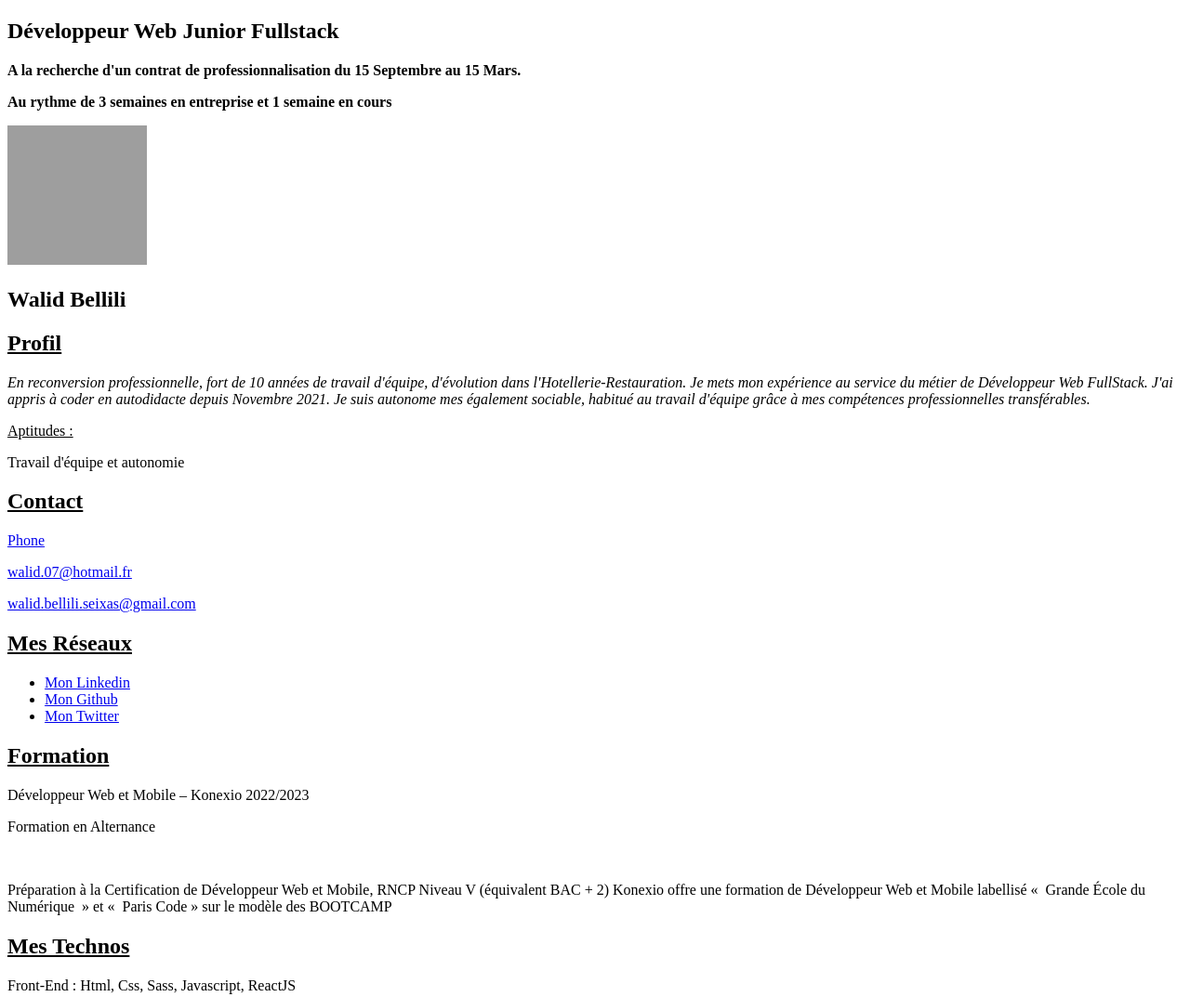
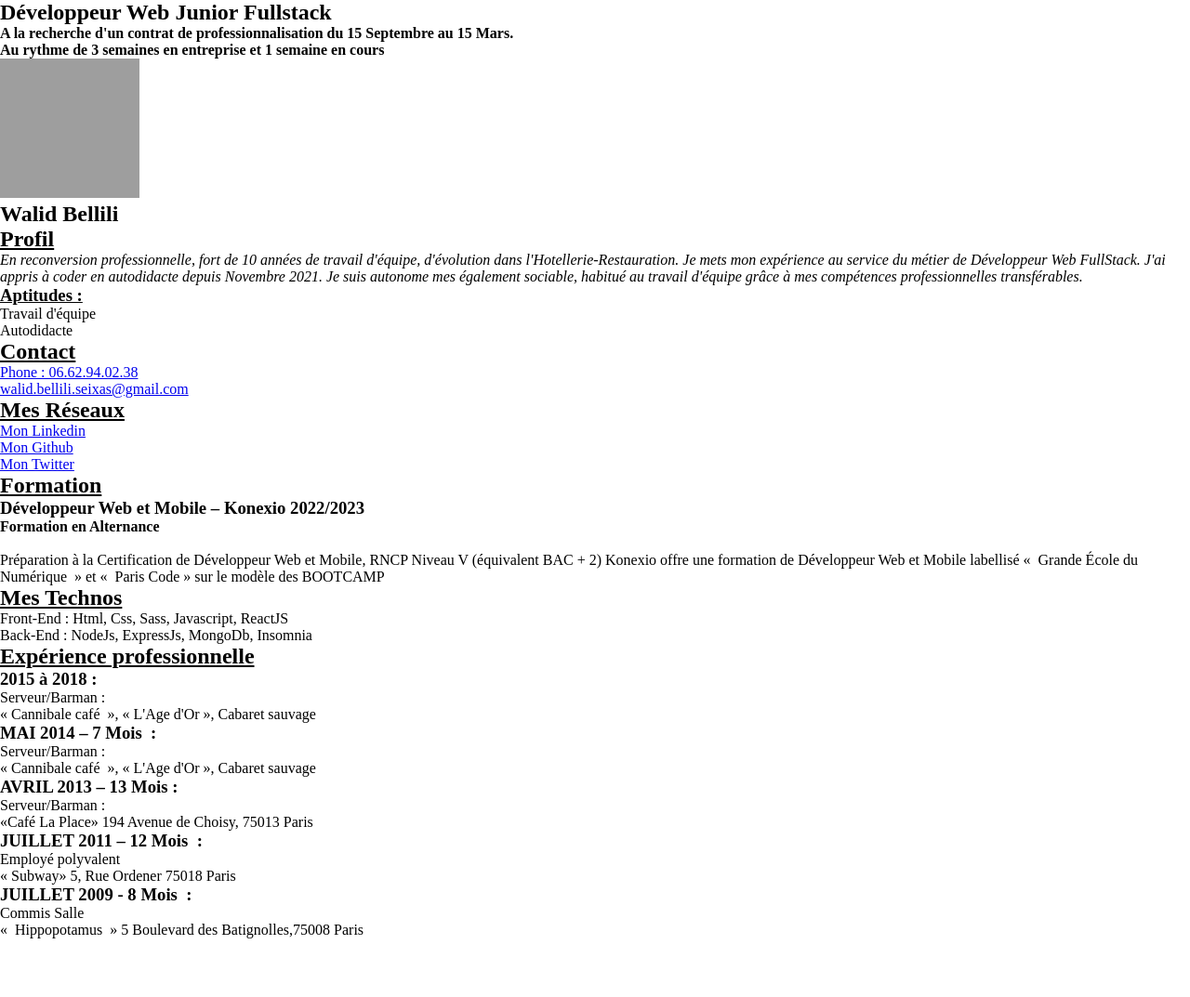
Before and after one commit to WalidBellili/html-css, a plain HTML site: page index.html in a window 1280 px wide. Shown: the top 1073 px of the page at 93% size. After the commit the page ends 1010 px from the top, so only its background shows below. Drawn offline with Linux system fonts and the light colour scheme; grey boxes are pictures that could not be loaded.

Commit message:
cv html_css

```diff
--- a/index.html
+++ b/index.html
@@ -4,7 +4,7 @@
         <meta charset="UTF-8" />
         <meta http-equiv="X-UA-Compatible" content="IE=edge" />
         <meta name="viewport" content="width=device-width, initial-scale=1.0" />
-	<link rel="stylesheet" href="style.css">
+        <link rel="stylesheet" href="style.css" />
         <title>CV</title>
     </head>
     <body>
@@ -13,99 +13,141 @@
                 <h1>Développeur Web Junior Fullstack</h1>
                 <p>
                     <strong>
-            A la recherche d'un contrat de professionnalisation du 15 Septembre
-            au 15 Mars.
+                        A la recherche d'un contrat de professionnalisation du
+                        15 Septembre au 15 Mars.
                     </strong>
                 </p>
                 <p>
                     <strong
-            >Au rythme de 3 semaines en entreprise et 1 semaine en cours</strong
+                        >Au rythme de 3 semaines en entreprise et 1 semaine en
+                        cours</strong
                     >
                 </p>
             </section>
         </header>
         <aside>
-
-        <header>
+            <section>
                 <img
-            src="./assets/img/photo carré.jpg"
+                    src="./assets/img/squaredPic.jpg"
                     alt="Photo cv"
                     height="150"
                     width="150"
                 />
                 <h2><strong>Walid Bellili</strong></h2>
-        </header>
             </section>
 
+            <section>
+                <h2><u>Profil</u></h2>
+                <p>
+                    <em>
+                        En reconversion professionnelle, fort de 10 années de
+                        travail d'équipe, d'évolution dans
+                        l'Hotellerie-Restauration. Je mets mon expérience au
+                        service du métier de Développeur Web FullStack. J'ai
+                        appris à coder en autodidacte depuis Novembre 2021. Je
+                        suis autonome mes également sociable, habitué au travail
+                        d'équipe grâce à mes compétences professionnelles
+                        transférables.
+                    </em>
+                </p>
+                <h3><u>Aptitudes :</u></h3>
+                <ul>
+                    <li>Travail d'équipe</li>
+                    <li>Autodidacte</li>
+                </ul>
+            </section>
 
+            <section>
                 <article>
-            <h2><u>Profil</u></h2>
-            <p><em>
-              En reconversion professionnelle, fort de 10 années de travail
-              d'équipe, d'évolution dans l'Hotellerie-Restauration. Je mets mon
-              expérience au service du métier de Développeur Web FullStack. J'ai
-              appris à coder en autodidacte depuis Novembre 2021. Je suis
-              autonome mes également sociable, habitué au travail d'équipe grâce
-              à mes compétences professionnelles transférables.
-			</em></p>
-            <p><u>Aptitudes :</u></p>
-            <p>Travail d'équipe et autonomie</p>
+                    <h2><u>Contact</u></h2>
+                    <ul>
+                        <li>
+                            <a href="tel:+33662940238"
+                                >Phone : 06.62.94.02.38</a
+                            >
+                        </li>
+
+                        <li>
+                            <a href="mailto:walid.bellili.seixas@gmail.com"
+                                >walid.bellili.seixas@gmail.com</a
+                            >
+                        </li>
+                    </ul>
+                </article>
+                <article>
+                    <h2><u>Mes Réseaux</u></h2>
+
+                    <ul>
+                        <li>
+                            <a href="https://www.linkedin.com/in/walidbellili/"
+                                >Mon Linkedin</a
+                            >
+                        </li>
+                        <li>
+                            <a href="https://github.com/WalidBellili"
+                                >Mon Github</a
+                            >
+                        </li>
+                        <li>
+                            <a href="https://twitter.com/WalidBellili2"
+                                >Mon Twitter</a
+                            >
+                        </li>
+                    </ul>
+                </article>
+            </section>
+        </aside>
+
+        <main>
+            <section>
+                <h2><u>Formation</u></h2>
+                <article>
+                    <h3>Développeur Web et Mobile – Konexio 2022/2023</h3>
+                    <h4>Formation en Alternance</h4>
+                    <br />
+                    <p>
+                        Préparation à la Certification de Développeur Web et
+                        Mobile, RNCP Niveau V (équivalent BAC + 2) Konexio offre
+                        une formation de Développeur Web et Mobile labellisé «
+                        Grande École du Numérique  » et «  Paris Code » sur le
+                        modèle des BOOTCAMP
+                    </p>
                 </article>
             </section>
             <section>
+                <h2><u>Mes Technos</u></h2>
                 <article>
-            <h2><u>Contact</u></h2>
-            <p><a href="tel:+33662940238">Phone</a></p>
-            <p><a href="mailto:walid.07@hotmail.fr">walid.07@hotmail.fr</a></p>
-            <p><a href="mailto:walid.bellili.seixas@gmail.com">walid.bellili.seixas@gmail.com</a></p>
-          </article>
-		  <article>
-			  <h2><u>Mes Réseaux</u></h2>
-			  <nav>
-				  <ul>
-					  <li><a href="https://www.linkedin.com/in/walidbellili/">Mon Linkedin</a></li>
-					  <li><a href="https://github.com/WalidBellili">Mon Github</a></li>
-					  <li><a href="https://twitter.com/WalidBellili2">Mon Twitter</a></li>
-				  </ul>
-			  </nav>
+                    <p>Front-End : Html, Css, Sass, Javascript, ReactJS</p>
+                    <p>Back-End : NodeJs, ExpressJs, MongoDb, Insomnia</p>
                 </article>
             </section>
-
-    </aside>
-
-
-	<main>
             <section>
+                <h2><u>Expérience professionnelle</u></h2>
                 <article>
-				<h2><u>Formation</u></h2>
-				<p>Développeur Web et Mobile – Konexio 2022/2023</p>
-				<p>Formation en Alternance</p>
-				<br>
-				<p>Préparation à	la Certification de Développeur Web et  Mobile, RNCP Niveau V (équivalent BAC + 2)
-					Konexio offre une formation de Développeur Web et Mobile labellisé «  Grande École du Numérique  » et «  Paris Code » sur le modèle des BOOTCAMP</p>
-			</article>
-			<article>
-				<h2><u>Mes Technos</u></h2>
-				<p>Front-End : Html, Css, Sass, Javascript, ReactJS</p>
-				<p>Back-End : NodeJs, ExpressJs, MongoDb,  Insomnia</p>
-			</article>
-			<article>
-				<h2><u>Expérience professionnelle</u></h2>
                     <ol>
                         <li>
                             <h3>2015 à 2018 :</h3>
                             <p>Serveur/Barman :</p>
-						<p>« Cannibale café  »,  « L'Age d'Or », Cabaret sauvage</p>
+                            <p>
+                                « Cannibale café  », « L'Age d'Or », Cabaret
+                                sauvage
+                            </p>
                         </li>
                         <li>
                             <h3>MAI 2014 – 7 Mois  :</h3>
                             <p>Serveur/Barman :</p>
-						<p>« Cannibale café  »,  « L'Age d'Or », Cabaret sauvage</p>
+                            <p>
+                                « Cannibale café  », « L'Age d'Or », Cabaret
+                                sauvage
+                            </p>
                         </li>
                         <li>
                             <h3>AVRIL 2013 – 13 Mois :</h3>
                             <p>Serveur/Barman :</p>
-						<p>«Café La Place» 194 Avenue de Choisy, 75013 Paris</p>
+                            <p>
+                                «Café La Place» 194 Avenue de Choisy, 75013
+                                Paris
+                            </p>
                         </li>
                         <li>
                             <h3>JUILLET 2011 – 12 Mois  :</h3>
@@ -113,17 +155,18 @@
                             <p>« Subway» 5, Rue Ordener 75018 Paris</p>
                         </li>
                         <li>
-						<h3>JUILLET 2009 - 8 Mois  : </h3>
+                            <h3>JUILLET 2009 - 8 Mois  :</h3>
                             <p>Commis Salle</p>
-						<p>«  Hippopotamus  » 5 Boulevard des Batignolles,75008 Paris</p>
+                            <p>
+                                «  Hippopotamus  » 5 Boulevard des
+                                Batignolles,75008 Paris
+                            </p>
                         </li>
                     </ol>
-
                 </article>
             </section>
         </main>
 
-
         <footer></footer>
     </body>
 </html>
--- /dev/null
+++ b/style.css
@@ -0,0 +1,6 @@
+* {
+    margin: 0;
+    padding: 0;
+    box-sizing: border-box;
+    list-style: none;
+}
```
Also changed, not shown: 2 other files. Lines whose indentation alone changed are shown as unchanged.
